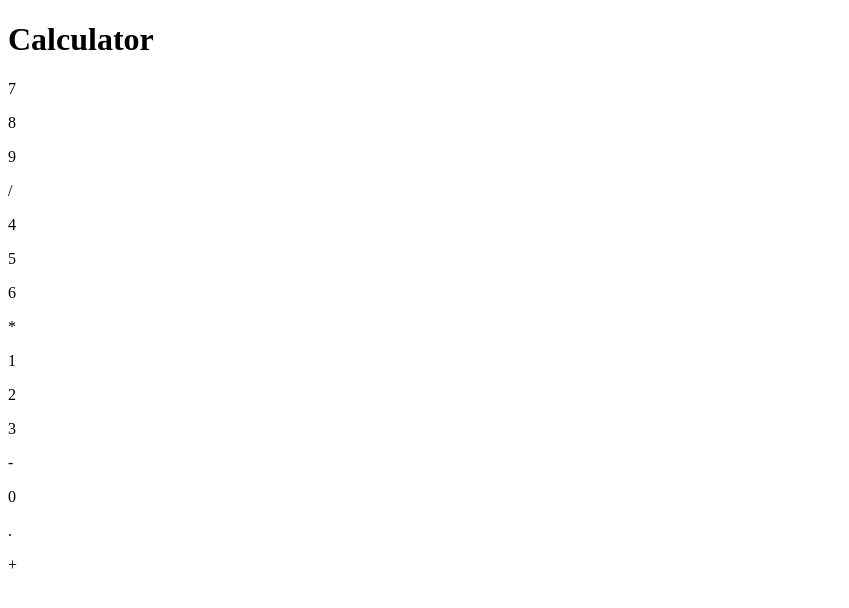
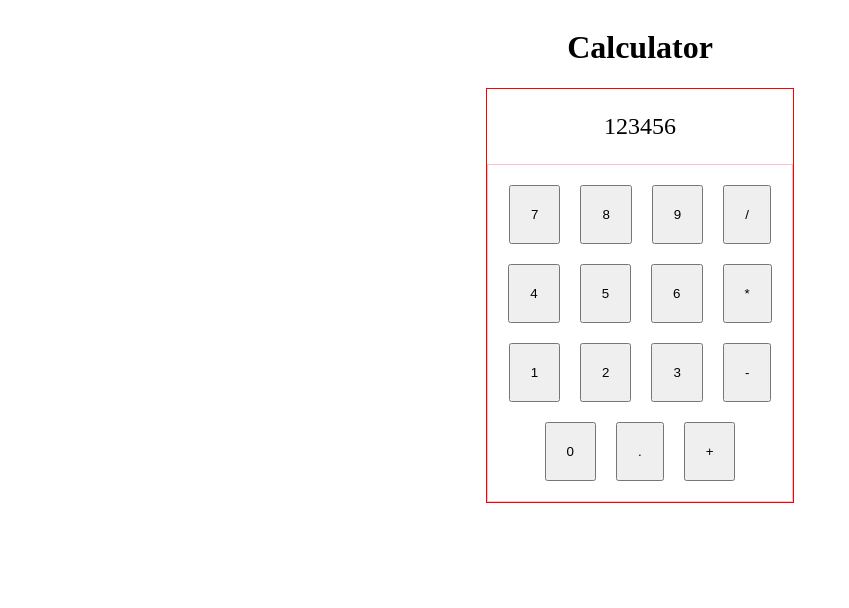
Before and after one commit to Jacoberson/odin-calculator, a plain HTML site: page index.html in a window 1280 px wide. Shown: the whole page, without its empty margins (0-849 px from the left). Drawn offline with Linux system fonts and the light colour scheme.

Commit message:
add basic layout for calculator

```diff
--- a/index.html
+++ b/index.html
@@ -11,38 +11,35 @@
 <body>
     <h1>Calculator</h1>
     <div class="container">
-        <div class="calculator">
-            <div class="display"></div>
-            <div class="operations">
-                <div class="numbers">
-                    <div class="top">
-                        <p>7</p>
-                        <p>8</p>
-                        <p>9</p>
-                        <p>/</p>
-                    </div>
-                    <div class="top-middle">
-                        <p>4</p>
-                        <p>5</p>
-                        <p>6</p>
-                        <p>*</p>
-                    </div>
-                    <div class="bottom-middle">
-                        <p>1</p>
-                        <p>2</p>
-                        <p>3</p>
-                        <p>-</p>
-                    </div>
-                    <div class="bottom">
-                        <p>0</p>
-                        <p>.</p>
-                        <p>+</p>
-                    </div>
+        <div id="calculator">
+            <div id="display">123456</div>
+            <div id="calculator-buttons">
+                <div id="top">
+                    <button class="calculator-button">7</button>
+                    <button class="calculator-button">8</button>
+                    <button class="calculator-button">9</button>
+                    <button class="calculator-button">/</button>
+                </div>
+                <div id="top-middle">
+                    <button class="calculator-button">4</button>
+                    <button class="calculator-button">5</button>
+                    <button class="calculator-button">6</button>
+                    <button class="calculator-button">*</button>
+                </div>
+                <div id="bottom-middle">
+                    <button class="calculator-button">1</button>
+                    <button class="calculator-button">2</button>
+                    <button class="calculator-button">3</button>
+                    <button class="calculator-button">-</button>
+                </div>
+                <div id="bottom">
+                    <button class="calculator-button zero">0</button>
+                    <button class="calculator-button">.</button>
+                    <button class="calculator-button">+</button>
                 </div>
             </div>
         </div>
-    </div>
-    <script src="./script.js"></script>
+        <script src="./script.js"></script>
 </body>
 
 </html>
--- a/style.css
+++ b/style.css
@@ -0,0 +1,44 @@
+body {
+    display: flex;
+    flex-direction: column;
+    justify-content: center;
+    align-items: center;
+}
+
+#calculator {
+    display: flex;
+    flex-direction: column;
+    justify-content: space-between;
+    border: 1px solid red;
+}
+
+#display {
+    display: flex;
+    justify-content: center;
+    align-items: center;
+    padding: 24px;
+    font-size: 24px;
+}
+
+#calculator-buttons {
+    display: flex;
+    flex-direction: column;
+    justify-content: center;
+    align-items: center;
+    border: 1px solid pink;
+    gap: 20px;
+    padding: 20px;
+}
+
+#top,
+#top-middle,
+#bottom-middle,
+#bottom {
+    display: flex;
+    justify-content: space-between;
+    gap: 20px;
+}
+
+.calculator-button {
+    padding: 20px;
+}
```
